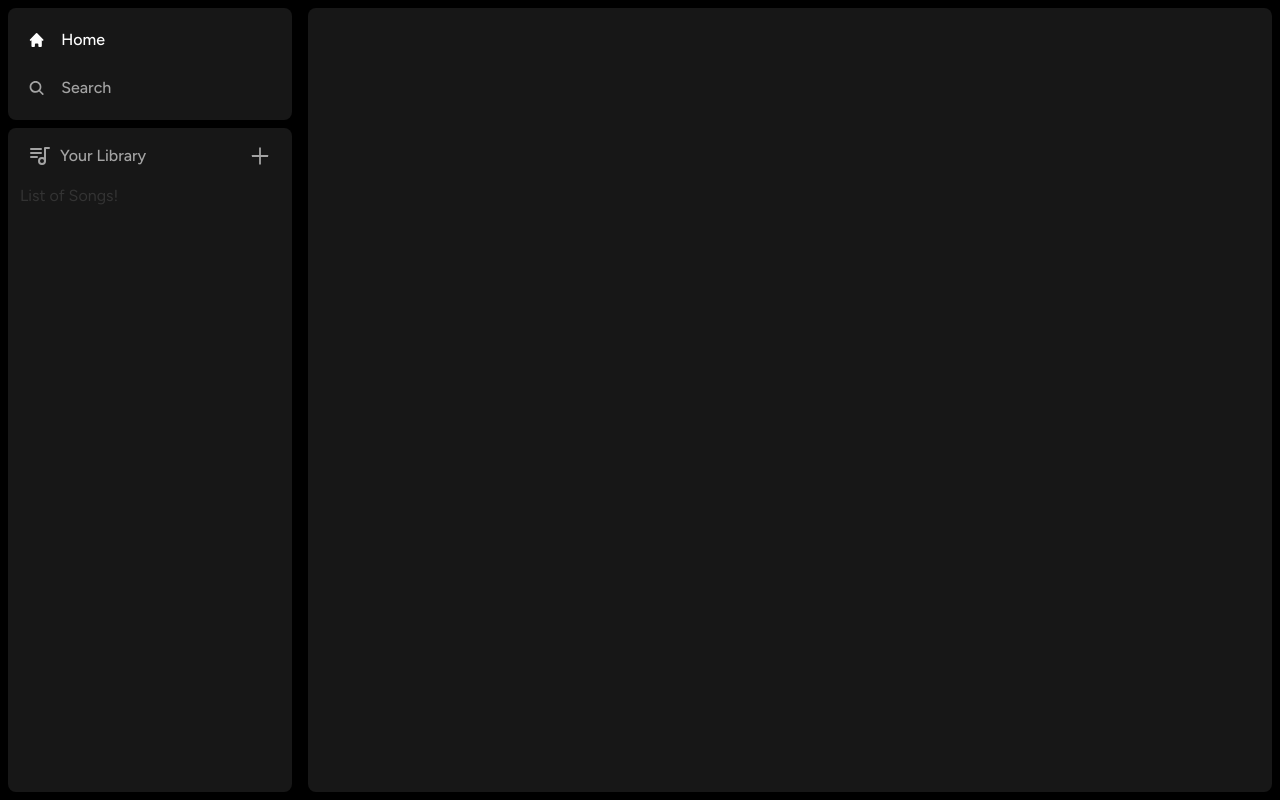
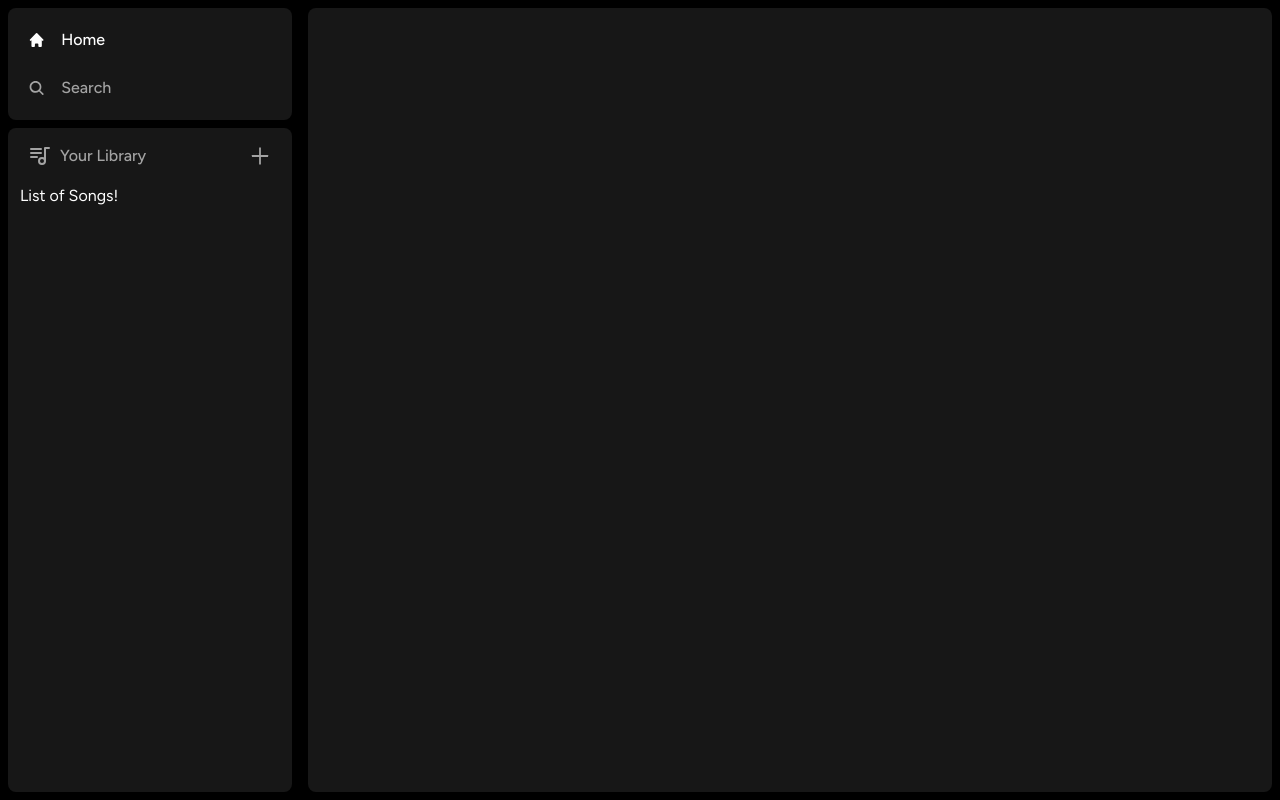
Before and after one commit to ArnaudBand/spotify, a Next.js app: page / in a window 1280 px wide. Built offline with nearby package versions, Linux system fonts and the light colour scheme.

Commit message:
Remove font styles and update background color

```diff
--- a/app/globals.css
+++ b/app/globals.css
@@ -8,10 +8,6 @@ html, body, :root {
   width: 100%;
   margin: 0;
   padding: 0;
-  font-family: 'Roboto', sans-serif;
-  font-size: 16px;
-  line-height: 1.5;
-  color: #333;
   background-color: black;
   color-scheme: dark;
 }
```
